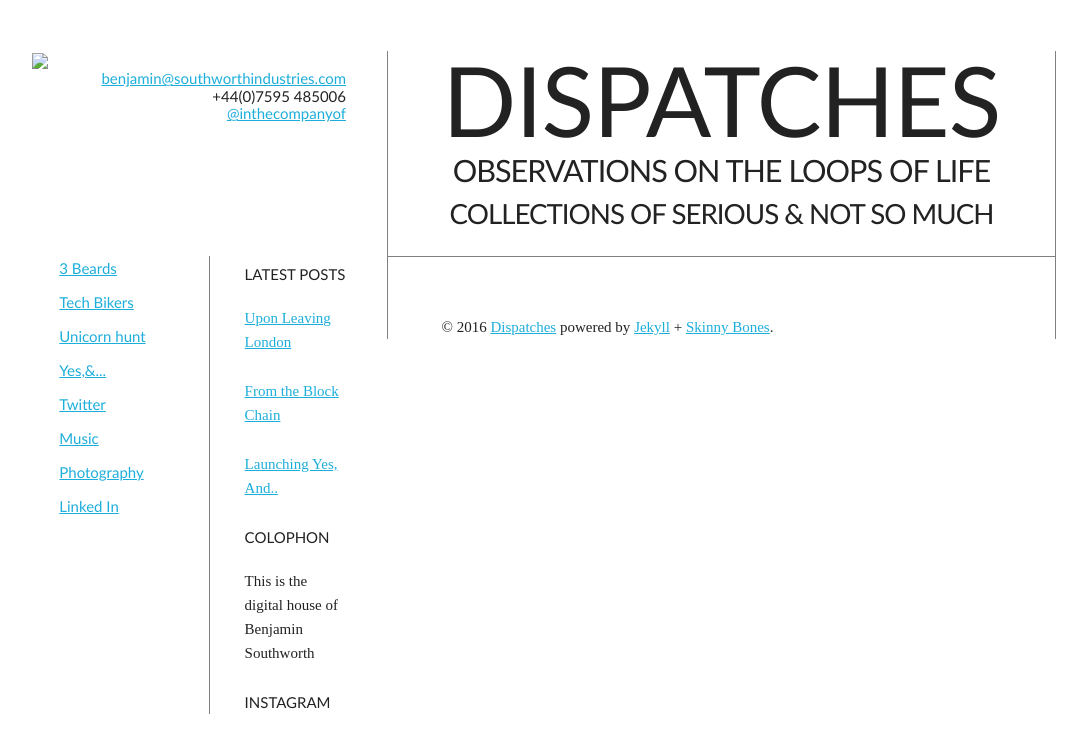
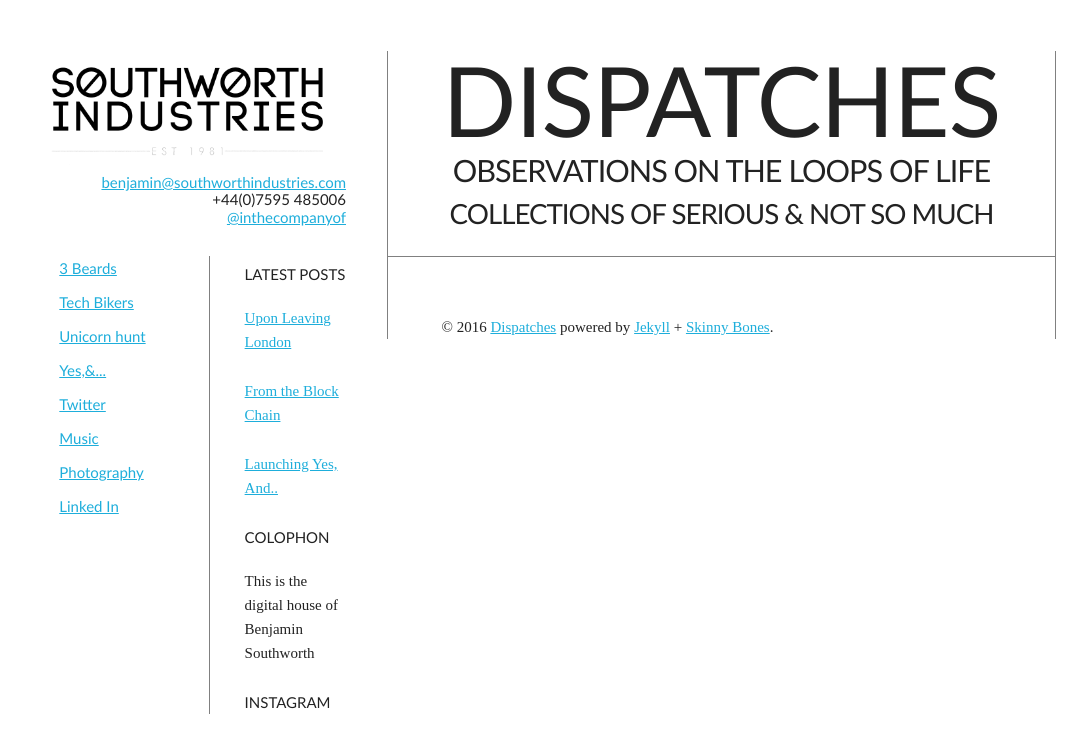
Before and after one commit to inthecompanyofus/dispatches, a Jekyll site: the page built from _posts/2016-02-18-from-the-block-chain.md, in a window 1280 px wide. Shown: the top 753 px of the page, without its empty margins (96-1183 px from the left). Built offline with Jekyll 4.4.1, drawn with Linux system fonts in a browser that asks for light colours; comment, search, counter and statistics services are not loaded.

Commit message:
attempting live

```diff
--- a/_includes/branding.html
+++ b/_includes/branding.html
@@ -1,6 +1,6 @@
    <div class="container">
     <div class="row" style="margin-top: 5%">
-      <div class="four columns"><img src="images/logo_no_box.png" style="width:100%">
+      <div class="four columns"><img src="{{ site.github.url }}/images/logo_no_box.png" style="width:100%">
       <div id="dense">
       <ul>
       <li><a href="mailto:benjamin@southworthindustries.com">benjamin@southworthindustries.com</a></li>
```
